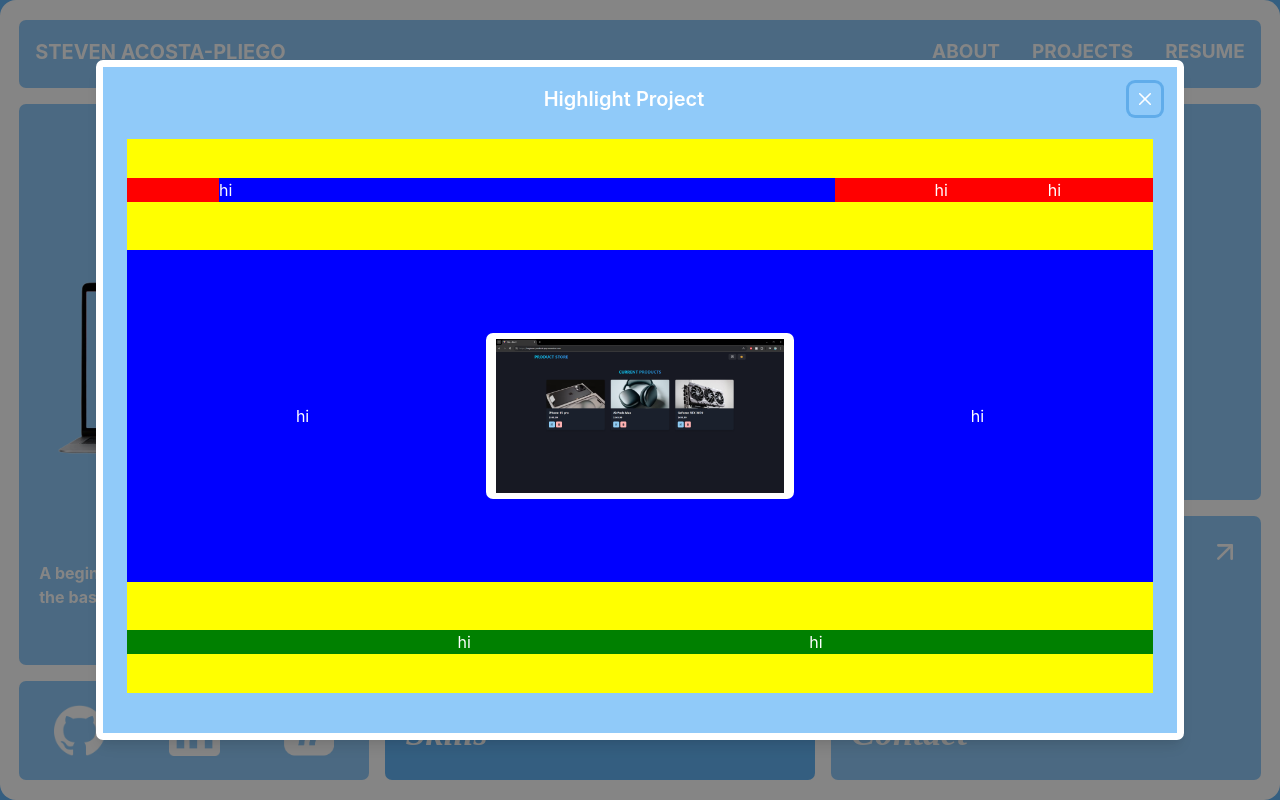
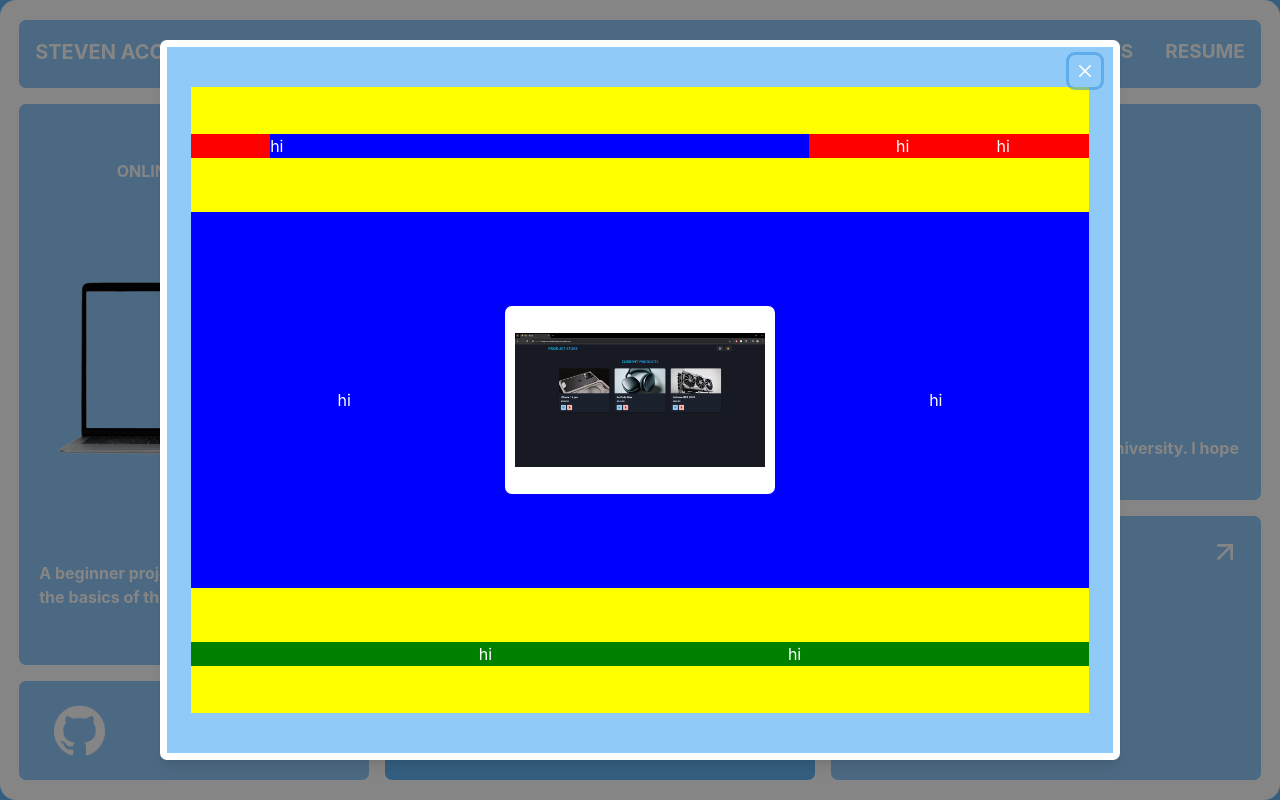
Before and after one commit to sacostapliego/online-portfolio, a React (Vite) app in the folder frontend/: page / in a window 1280 px wide. Both pictures are taken after a click on the element 194 px from the left and 384 px from the top of the page. Built offline with nearby package versions, Linux system fonts and the light colour scheme; a web font is replaced by a local one.

Commit message:
1/4/25 Updates - Starting to work on about box - Added clickable email in contact modal - Updated Highlight and Skills Box - Removed contact from topbar and instead added my resume

```diff
--- a/frontend/src/components/AboutBox.jsx
+++ b/frontend/src/components/AboutBox.jsx
@@ -14,9 +14,9 @@ const AboutBox = () => {
             <Text
             color = {useColorModeValue('white','black')}
             fontWeight={'bold'}
+            fontSize={'1xl'}
             >
-                hi
-
+                Hello! I'm a computer science student at Georgia State University. I hope you...
             </Text>
         </Flex>
     )
--- a/frontend/src/components/ContactBox.jsx
+++ b/frontend/src/components/ContactBox.jsx
@@ -1,8 +1,10 @@
-import { Box, Flex, VStack, HStack, Text, useColorModeValue, Spacer
+import { Box, Flex, VStack, HStack, Text, useColorModeValue, Spacer, Link
 , Modal, ModalOverlay, ModalContent, ModalHeader, ModalBody, ModalFooter, ModalCloseButton, useDisclosure
 } from "@chakra-ui/react"
 
 import { FiArrowUpRight } from "react-icons/fi";
+
+import { useState } from "react";
 
 
 const ContactBox = () => {
@@ -51,7 +53,7 @@ const ContactBox = () => {
                         <ModalOverlay/>
                         <ModalContent
                         h={'50%'}
-                        maxW={'50%'}
+                        maxW={'40%'}
                         bg={useColorModeValue("#90caf9","#474973")}
                         color={useColorModeValue('white', 'black')}
                         borderRadius='7px'
@@ -68,10 +70,21 @@ const ContactBox = () => {
                                 alignItems={'center'}
                                 fontSize={'1xl'}
                                 fontWeight={'medium'}
+                                color={useColorModeValue('white', 'black')}
                                 >
                                     <VStack>
-                                            <Text>steven.acosta867@gmail.com</Text>
-                                            <Text>+1 678 789 1567</Text>
+                                            <Link href="mailto:steven.acosta867@gmail.com">
+                                            steven.acosta867@gmail.com
+                                            </Link>
+                                            {/*
+                                            <Link href="mailto:steven.acosta.pliego@gmail.com" color="white">
+                                            steven.acosta.pliego@gmail.com
+                                            </Link>
+                                            ^^^^ Dont know whether to include second email ^^^^
+                                            */}
+                                            <Text>
+                                            +1 678 789 1567
+                                            </Text>
                                     </VStack>
                                 </Flex>
 
--- a/frontend/src/components/HighlightProject.jsx
+++ b/frontend/src/components/HighlightProject.jsx
@@ -47,28 +47,17 @@ const HighlightProject = () => {
        <Modal isOpen={isOpen} onClose={onClose} isCentered>
             <ModalOverlay/>
             <ModalContent
-            w={'100%'}
-            maxW={'85vw'}
-            h={'100%'}
-            maxH={'85vh'}
+            maxW={'75%'}
+            h={'90%'}
+            minH={'90%'}
             bg={bg}
             color={useColorModeValue('white', 'black')}
             borderColor={useColorModeValue('white', 'black')}
             borderRadius='7px'
             border='7px solid'
             >
-                <ModalHeader p={4}>
-                    <Flex
-                    justifyContent={'space-between'}
-                    alignItems={'center'}
-                    w={'100%'}
-                    >
-                    <Text
-                    textAlign={'center'}
-                    flexGrow={1}
-                    >Highlight Project</Text>
-                        <ModalCloseButton position={'static'}/>
-                    </Flex>
+                <ModalHeader p={4} justifyContent={'flex-end'} alignItems={'flex-end'}>
+                                <ModalCloseButton/>
                 </ModalHeader>
 
                 <ModalBody>
--- a/frontend/src/components/SkillsBox.jsx
+++ b/frontend/src/components/SkillsBox.jsx
@@ -60,19 +60,8 @@ const SkillsBox = () => {
                         borderRadius='7px'
                         border='7px solid'
                         >
-                            <ModalHeader p={4}>
-                                <Flex
-                                justifyContent={'space-between'}
-                                alignItems={'center'}
-                                w={'100%'}
-                                >
-                                <Text
-                                textAlign={'center'}
-                                flexGrow={1}
-                                color={useColorModeValue('white', '#474973')}
-                                >Skills</Text>
-                                    <ModalCloseButton position={'static'}/>
-                                </Flex>
+                            <ModalHeader p={4} justifyContent={'flex-end'} alignItems={'flex-end'}>
+                                <ModalCloseButton/>
                             </ModalHeader>
 
                             <ModalBody>
--- a/frontend/src/components/TopBar.jsx
+++ b/frontend/src/components/TopBar.jsx
@@ -39,7 +39,7 @@ const TopBar = ({name}) => {
                 </Text>
                 </Link>
 
-                <ChakraLink href="https://www.facebook.com" isExternal _hover={{textDecoration: 'none'}} >
+                <ChakraLink href="https://drive.google.com/file/d/1XoX34_hnjXcxQOC0vmJD0VEvUHzUupyX/view?usp=sharing" isExternal _hover={{textDecoration: 'none'}} >
                 <Text fontWeight={"bold"} fontSize={19}
                 _hover={{
                     transform: 'translateY(-5px)',
```
